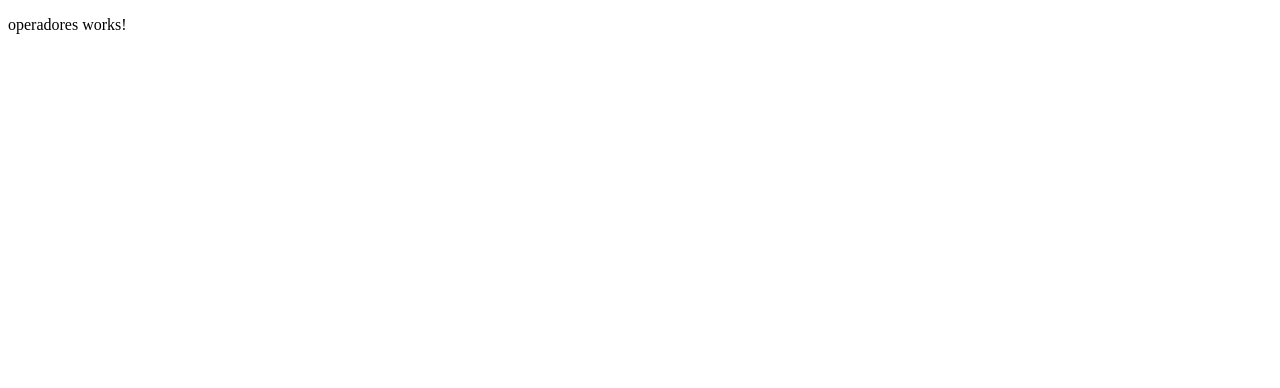
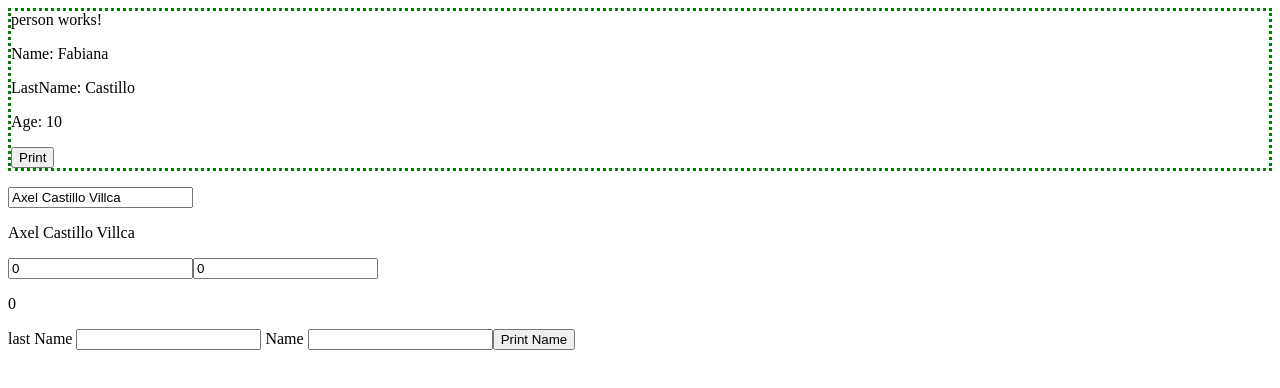
Before and after one commit to mikecasti/angular-course-2023, an Angular app: page / in a window 1280 px wide. Shown: the top 388 px of the page. Built offline with nearby package versions, Linux system fonts and the light colour scheme.

Commit message:
Se han realizado los ejercicios de los componentes

```diff
--- a/src/app/app.component.html
+++ b/src/app/app.component.html
@@ -1,4 +1,26 @@
 
 
+<app-person
+    name="Fabiana"
+    [lastName]="'Castillo'"
+    [age]="10"
+    (print)="getPrint($event)"
+    #person1>
+</app-person>
 
-<app-operadores></app-operadores>
+<p>{{ person?.name }}</p>
+<pre>{{ person | json }}</pre>
+
+<input type="text" [(ngModel)]="student">
+<p>{{ student }}</p>
+
+<input type="number" [(ngModel)]="varA">
+<input type="number" [(ngModel)]="varB">
+
+<p>{{ varA + varB }}</p>
+
+
+last Name <input ngModel type="text" (ngModelChange)="getLastName($event)">
+
+Name <input type="text" #name>
+<button (click)="printName(person1)">Print Name</button>
--- a/src/app/app.component.ts
+++ b/src/app/app.component.ts
@@ -1,4 +1,5 @@
 import { Component } from '@angular/core';
+import { IPerson } from './person/person.model';
 
 @Component({
   selector: 'app-root',
@@ -8,12 +9,44 @@ import { Component } from '@angular/core';
 export class AppComponent {
   title = 'course-rsoft';
 
+    // public person : IPerson = {
+  //   name:'',
+  //   lastName:'',
+  //   age: 0
+  // };
+
+  public person! : IPerson;
+
+
+  public student: string = 'Axel Castillo Villca';
+
+  public varA = 0;
+  public varB = 0;
+
   constructor() {
     console.log('constructor');
   }
 
   getName(name: string): string {
     return 'constructor ' + name;
+  }
+
+  getPrint(event: IPerson) {
+    console.log('data', event);
+    this.person = event;
+  }
+
+  public getLastName(event: any) : void {
+    console.log('Last Name:', event);
+
+  }
+
+  empleadoLista:string="";
+
+
+  public printName(name: any) : void {
+    console.log('Print Name', name);
+
   }
 
   //función Flecha
--- /dev/null
+++ b/src/app/person/person.component.html
@@ -0,0 +1,9 @@
+<div style="border: 3px solid red;">
+    person works!
+
+    <p>Name: {{ name }}</p>
+    <p>LastName: {{ lastName }}</p>
+    <p>Age: {{ age }}</p>
+
+    <button (click)="onPrint()">Print</button>
+</div>
--- /dev/null
+++ b/src/app/person/person.component.scss
@@ -0,0 +1,3 @@
+div {
+    border: 3px dotted green;
+}
--- /dev/null
+++ b/src/app/person/person.component.ts
@@ -0,0 +1,48 @@
+import { Component, EventEmitter, Input, OnInit, Output } from '@angular/core';
+import { IPerson } from './person.model';
+
+@Component({
+  selector: 'app-person',
+  // templateUrl: './person.component.html',
+  template : `
+    <div>
+      person works!
+
+      <p>Name: {{ name }}</p>
+      <p>LastName: {{ lastName }}</p>
+      <p>Age: {{ age }}</p>
+
+      <button (click)="onPrint()">Print</button>
+  </div>
+  `,
+  // styleUrls: ['./person.component.scss']
+  styles: [
+    `
+      div {
+        border: 3px dotted green;
+      }
+    `
+  ],
+})
+export class PersonComponent implements OnInit {
+
+  constructor() { }
+
+  @Input() name: string = "";
+  @Input() lastName: string = "";
+  @Input() age: number = 0;
+
+  @Output() print = new EventEmitter<IPerson>();
+
+  ngOnInit(): void {
+  }
+
+  public onPrint(): void {
+    this.print.emit({
+      name: this.name,
+      lastName: this.lastName,
+      age: this.age
+    });
+  }
+
+}
--- /dev/null
+++ b/src/app/person/person.model.ts
@@ -0,0 +1,5 @@
+export interface IPerson {
+    name: string,
+    lastName: string,
+    age: number,
+}
```
Also changed, not shown: src/app/app.module.ts (+6 -2 lines), 1 other file (tests, documents, lock files or other folders).
